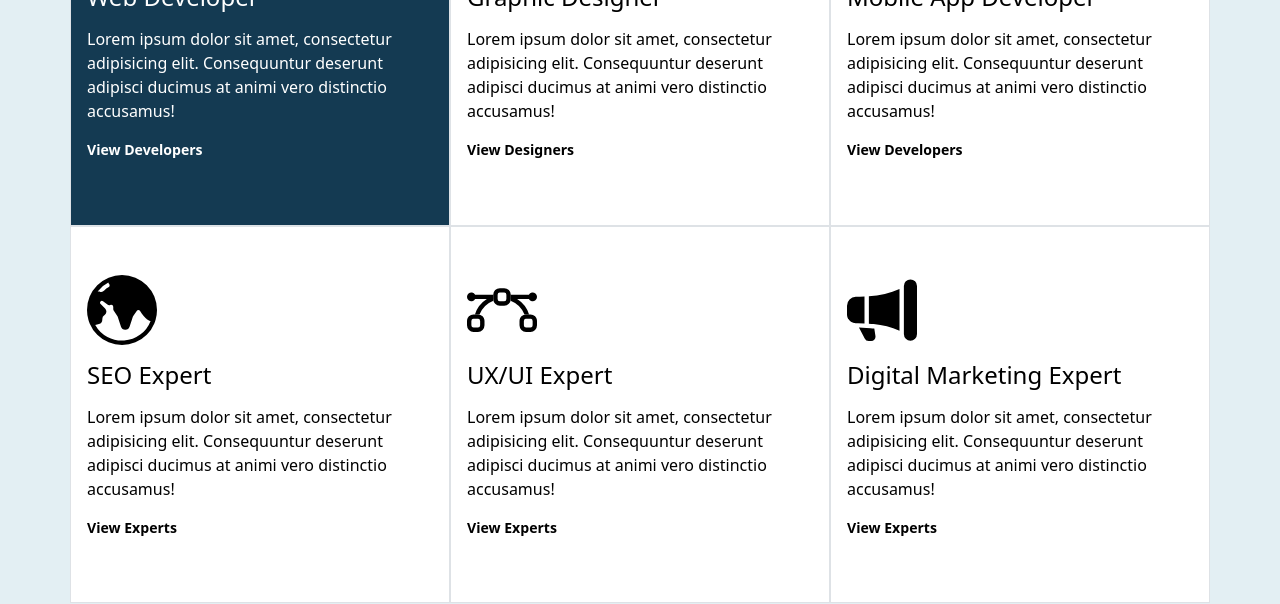
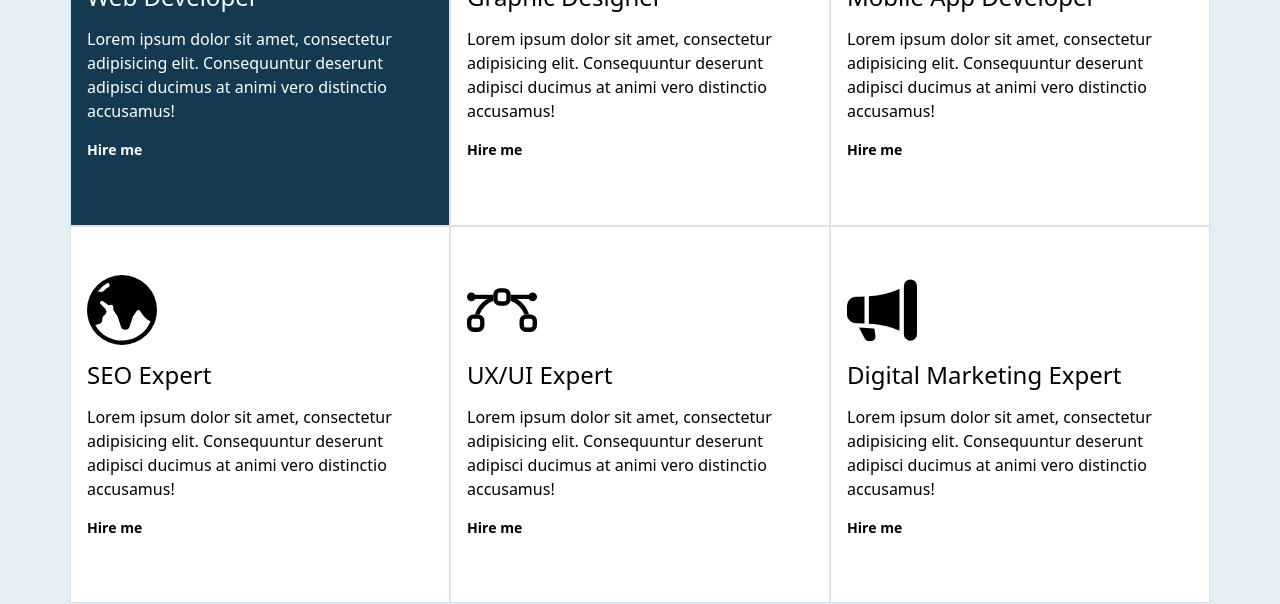
Before and after one commit to Tahirunity786/nx-craft, a Next.js app: page /hire in a window 1280 px wide. Shown: the part 1460-2064 px from the top of the page. Built offline with nearby package versions, Linux system fonts and the light colour scheme.

Commit message:
hire/process update

```diff
--- a/src/app/hire/page.js
+++ b/src/app/hire/page.js
@@ -144,7 +144,7 @@ const Page = () => {
                     <p>{item.desc}</p>
                   </div>
                   <div className="mb-3">
-                    <Link className='nav-link' href={item.link} style={{ fontWeight: 'bold' }}>View {item.slogan}</Link>
+                    <Link className='nav-link' href={item.link} style={{ fontWeight: 'bold' }}>Hire me</Link>
                   </div>
                 </div>
               ))
```
